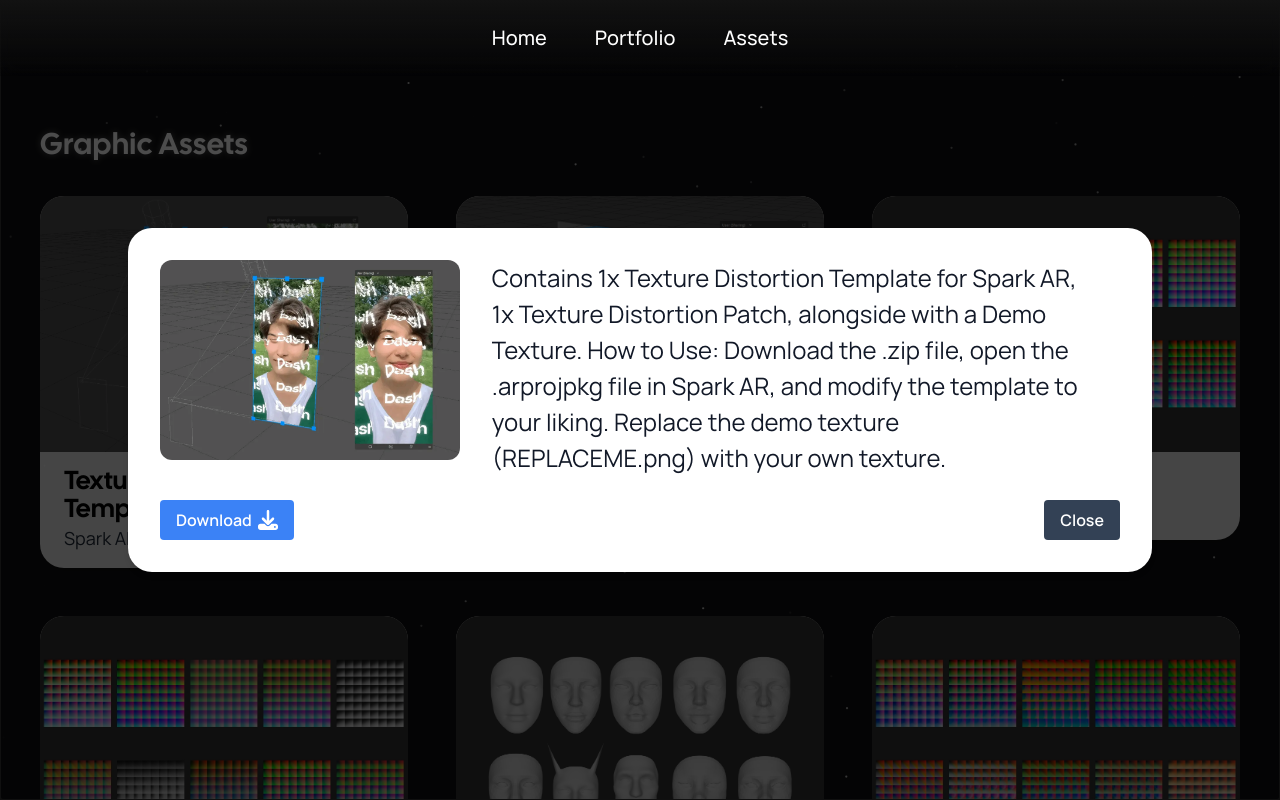
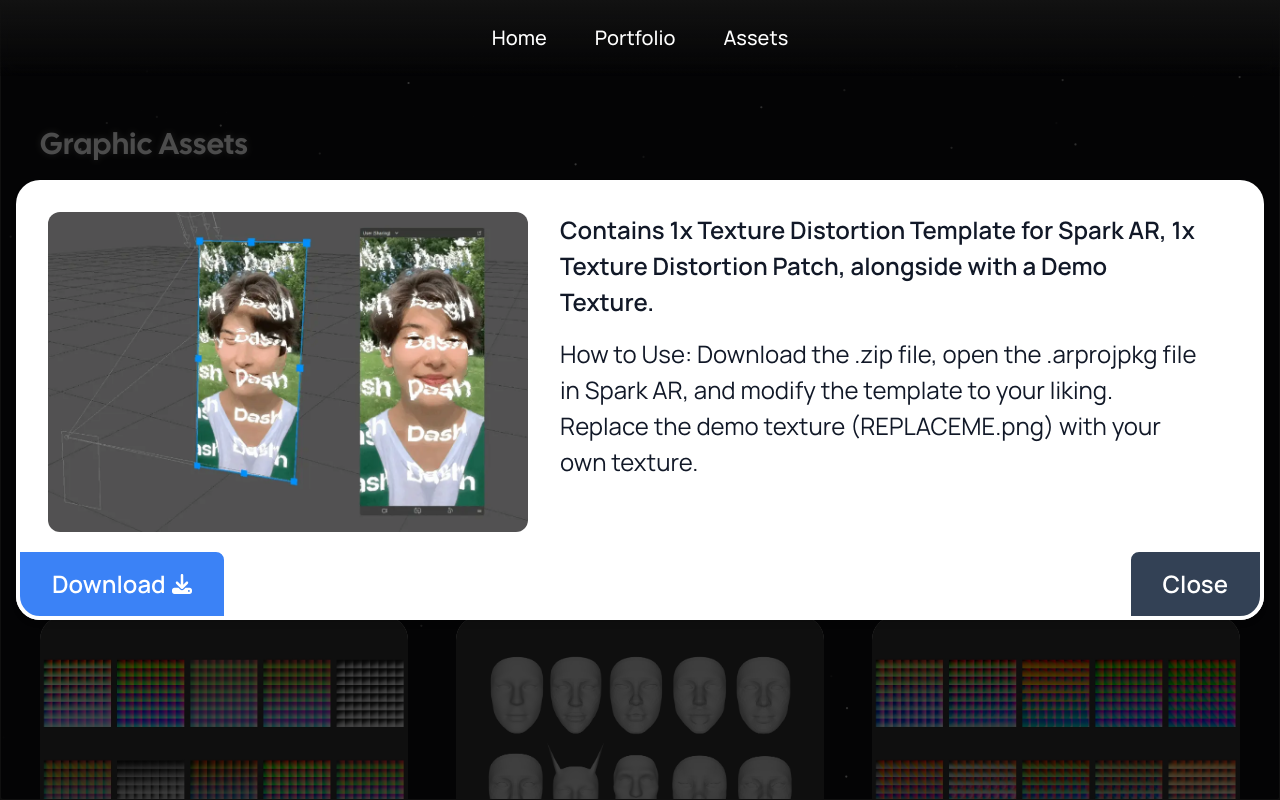
Before and after one commit to xicko/dashnyam, a Next.js app: page /assets in a window 1280 px wide. Both pictures are taken after a click on the element 224 px from the left and 324 px from the top of the page. Shown: the top 800 px of the page. Built offline with nearby package versions, Linux system fonts and the light colour scheme.

Commit message:
separated how to description from fulldescription on assets, changed button styling

```diff
--- a/app/page.tsx
+++ b/app/page.tsx
@@ -4,7 +4,6 @@ import Footer from "@components/Footer";
 import React, { ReactNode } from "react";
 import Customers from "@components/Customers";
 import WorkTogether from "@components/WorkTogether";
-import FaqComponent from "@components/FaqComponent";
 import Hero from "@components/Hero";
 import dynamic from "next/dynamic";
 import AnimatedComponent from "@components/AnimatedComponent";
--- a/pages/assets.tsx
+++ b/pages/assets.tsx
@@ -28,7 +28,8 @@ const GraphicAssetsPage: React.FC = () => {
       fullImg: "/assets/fullimg/texturedistortion.webp",
       shortDescription: "Spark AR Template",
       fullDescription:
-        "Contains 1x Texture Distortion Template for Spark AR, 1x Texture Distortion Patch, alongside with a Demo Texture. How to Use: Download the .zip file, open the .arprojpkg file in Spark AR, and modify the template to your liking. Replace the demo texture (REPLACEME.png) with your own texture.",
+        "Contains 1x Texture Distortion Template for Spark AR, 1x Texture Distortion Patch, alongside with a Demo Texture.",
+      howToUse: "How to Use: Download the .zip file, open the .arprojpkg file in Spark AR, and modify the template to your liking. Replace the demo texture (REPLACEME.png) with your own texture.",
       downloadUrl: "https://dl.dashnyam.com/TextureDistortion-dashnyam.zip",
     },
     {
@@ -38,7 +39,8 @@ const GraphicAssetsPage: React.FC = () => {
       fullImg: "/assets/fullimg/volumetriclight.webp",
       shortDescription: "Spark AR Template",
       fullDescription:
-        "Contains 1x Volumetric Light Template for Spark AR, and three variations of 3D plane model, each having different plane count. How to Use: Download the .zip file, open the .arprojpkg file in Spark AR, and modify the template to your liking. The template includes three plane models with 32, 64, and 128 planes respectively. The quality of the volumetric light is better with more plane count, but comes at a cost of performance lag on low-end devices, therefore 64 planes is recommended.",
+        "Contains 1x Volumetric Light Template for Spark AR, and three variations of 3D plane model, each having different plane count.",
+      howToUse: "How to Use: Download the .zip file, open the .arprojpkg file in Spark AR, and modify the template to your liking. The template includes three plane models with 32, 64, and 128 planes respectively. The quality of the volumetric light is better with more plane count, but comes at a cost of performance lag on low-end devices, therefore 64 planes is recommended.",
       downloadUrl: "https://dl.dashnyam.com/VolumetricLight-dashnyam.zip",
     },
     {
@@ -48,7 +50,8 @@ const GraphicAssetsPage: React.FC = () => {
       fullImg: "/assets/fullimg/lutpack3.webp",
       shortDescription: "Color Look-Up Tables",
       fullDescription:
-        "Contains 1x LUT Template for Spark AR, a shader patch, and 10x Color Look-up Table(LUT) Pack for color grading your AR effect. How to Use: Extract all files and import to your Spark AR project, turn off compression and set texture filtering to none, create a rectangle that is stretched to fit the whole filter, drag the LUT shader and the ColorLUT of your choice into the patch editor, connect your camera texture and ColorLUT to the shader patch, then connect the output to the rectangle material.",
+        "Contains 1x LUT Template for Spark AR, a shader patch, and 10x Color Look-up Table(LUT) Pack for color grading your AR effect.",
+      howToUse: "How to Use: Extract all files and import to your Spark AR project, turn off compression and set texture filtering to none, create a rectangle that is stretched to fit the whole filter, drag the LUT shader and the ColorLUT of your choice into the patch editor, connect your camera texture and ColorLUT to the shader patch, then connect the output to the rectangle material.",
       downloadUrl: "https://dl.dashnyam.com/lutpack3-dashnyam.zip",
     },
     {
@@ -58,7 +61,8 @@ const GraphicAssetsPage: React.FC = () => {
       fullImg: "/assets/fullimg/lutpack2.webp",
       shortDescription: "Color Look-Up Tables",
       fullDescription:
-        "Contains 1x LUT Template for Spark AR, a shader patch, and 10x Color Look-up Table(LUT) Pack for color grading your AR effect. How to Use: Extract all files and import to your Spark AR project, turn off compression and set texture filtering to none, create a rectangle that is stretched to fit the whole filter, drag the LUT shader and the ColorLUT of your choice into the patch editor, connect your camera texture and ColorLUT to the shader patch, then connect the output to the rectangle material.",
+        "Contains 1x LUT Template for Spark AR, a shader patch, and 10x Color Look-up Table(LUT) Pack for color grading your AR effect.",
+      howToUse: "How to Use: Extract all files and import to your Spark AR project, turn off compression and set texture filtering to none, create a rectangle that is stretched to fit the whole filter, drag the LUT shader and the ColorLUT of your choice into the patch editor, connect your camera texture and ColorLUT to the shader patch, then connect the output to the rectangle material.",
       downloadUrl: "https://dl.dashnyam.com/lutpack2-dashnyam.zip",
     },
     {
@@ -68,7 +72,8 @@ const GraphicAssetsPage: React.FC = () => {
       fullImg: "/assets/fullimg/deformationpack1.webp",
       shortDescription: "Deformation 3D Models",
       fullDescription:
-        "Contains 10x 3D Face Deformation Pack for achieving facial structure modifications on your AR effect. How to Use: Extract and import to your Spark AR project, create a face mesh and choose your deformation model from the mesh properties, adjust the slider to your liking. Make sure to apply to all facemeshes.",
+        "Contains 10x 3D Face Deformation Pack for achieving facial structure modifications on your AR effect.",
+      howToUse: "How to Use: Extract and import to your Spark AR project, create a face mesh and choose your deformation model from the mesh properties, adjust the slider to your liking. Make sure to apply to all facemeshes.",
       downloadUrl: "https://dl.dashnyam.com/deformationpack1-dashnyam.zip",
     },
     {
@@ -78,7 +83,8 @@ const GraphicAssetsPage: React.FC = () => {
       fullImg: "/assets/fullimg/lutpack1.webp",
       shortDescription: "Color Look-Up Tables",
       fullDescription:
-        "Contains 1 shader patch and 10x Color Look-up Table(LUT) Pack for color grading your AR effect. How to Use: Extract all files and import to your Spark AR project, turn off compression and set texture filtering to none, create a rectangle that is stretched to fit the whole filter, drag the LUT shader and the ColorLUT of your choice into the patch editor, connect your camera texture and ColorLUT to the shader patch, then connect the output to the rectangle material.",
+        "Contains 1 shader patch and 10x Color Look-up Table(LUT) Pack for color grading your AR effect.",
+      howToUse: "How to Use: Extract all files and import to your Spark AR project, turn off compression and set texture filtering to none, create a rectangle that is stretched to fit the whole filter, drag the LUT shader and the ColorLUT of your choice into the patch editor, connect your camera texture and ColorLUT to the shader patch, then connect the output to the rectangle material.",
       downloadUrl: "https://dl.dashnyam.com/lutpack1-dashnyam.zip",
     },
     {
@@ -88,7 +94,8 @@ const GraphicAssetsPage: React.FC = () => {
       fullImg: "/assets/fullimg/lightningsequence.webp",
       shortDescription: "Animated Image Sequence",
       fullDescription:
-        "Animated Image Sequence Pack from Lightning Halo Filter, contains a zip file with 13 .png files. How to Use: Import assets to Meta Spark Hub, Select all and change the type to Texture Sequence, connect it to an animation sequence and then to your material. Once done, change material blend mode to either Add or Screen.",
+        "Animated Image Sequence Pack from Lightning Halo Filter, contains a zip file with 13 .png files.",
+      howToUse: "How to Use: Import assets to Meta Spark Hub, Select all and change the type to Texture Sequence, connect it to an animation sequence and then to your material. Once done, change material blend mode to either Add or Screen.",
       downloadUrl: "https://dl.dashnyam.com/lightningsequence-dashnyam.zip",
     },
 
@@ -105,6 +112,7 @@ const GraphicAssetsPage: React.FC = () => {
     fullImg: string;
     shortDescription: string;
     fullDescription: string;
+    howToUse: string;
     downloadUrl: string;
   } | null>(null);
 
@@ -116,6 +124,7 @@ const GraphicAssetsPage: React.FC = () => {
     fullImg: string;
     shortDescription: string;
     fullDescription: string;
+    howToUse: string;
     downloadUrl: string;
   }) => {
     setSelectedAsset(asset);
@@ -179,37 +188,43 @@ const GraphicAssetsPage: React.FC = () => {
         <Modal
           isOpen={modalIsOpen}
           onRequestClose={closeModal}
-          className="fixed inset-0 flex items-center justify-center z-50 font-[Manrope]"
+          className="fixed inset-0 flex items-center justify-center z-[999] font-[Manrope]"
           overlayClassName="fixed inset-0 bg-black bg-opacity-70 transition-opacity ease duration-300"
         >
           {selectedAsset && (
-            <div className="bg-white p-8 rounded-3xl shadow-md md:max-w-screen-lg md:max-h-[800px] max-w-md mx-4 overflow-hidden">
+            <div className="bg-white px-8 py-8 rounded-3xl shadow-md md:max-w-screen-xl md:max-h-[800px] max-w-md mx-4 overflow-y-visible">
               <div className="flex flex-col h-full max-h-[70vh]">
-                <div className="flex md:flex-row flex-col overflow-y-auto">
+                <div className="flex md:flex-row flex-col overflow-y-auto overscroll-auto">
                   <h2 hidden>{selectedAsset.title}</h2>
 
                   <img
                     src={selectedAsset.fullImg}
                     alt={selectedAsset.title}
                     draggable={false}
-                    className="mb-4 rounded-xl md:w-[300px] md:h-[200px]"
+                    className="mb-4 rounded-xl md:w-[480px] md:h-fit"
                   />
 
-                  <p className="text-gray-900 mb-4 md:mx-8 md:text-[24px]">
-                    {selectedAsset.fullDescription}
-                  </p>
+                  <div className='flex flex-col'>
+                    <p className="text-gray-900 font-semibold mb-4 md:mx-8 md:text-[24px]">
+                      {selectedAsset.fullDescription}
+                    </p>
+
+                    <p className="text-gray-900 mb-4 md:mx-8 md:text-[24px]">
+                      {selectedAsset.howToUse}
+                    </p>
+                  </div>
                 </div>
 
-                <div className="flex justify-between mt-2">
-                  <a download href={selectedAsset.downloadUrl}>
-                    <button className="flex items-center space-x-[6px] w-fit bg-blue-500 hover:bg-blue-700 transition duration-500 ease text-white font-semibold py-2 px-4 rounded">
+                <div className="flex justify-between mt-0">
+                  <a download className='' href={selectedAsset.downloadUrl}>
+                    <button className="flex items-center md:text-2xl -ml-8 -mb-8 space-x-[6px] w-fit md:border-[4px] border-[0px] border-white bg-blue-500 hover:bg-blue-700 transition duration-500 ease text-white font-semibold md:py-4 py-3 md:px-8 px-6 rounded-[0px_12px_0px_24px]">
                       <span>Download</span>
                       <svg xmlns="http://www.w3.org/2000/svg" width={20} height={22} fill="white" viewBox="0 0 512 512"><path d="M288 32c0-17.7-14.3-32-32-32s-32 14.3-32 32V274.7l-73.4-73.4c-12.5-12.5-32.8-12.5-45.3 0s-12.5 32.8 0 45.3l128 128c12.5 12.5 32.8 12.5 45.3 0l128-128c12.5-12.5 12.5-32.8 0-45.3s-32.8-12.5-45.3 0L288 274.7V32zM64 352c-35.3 0-64 28.7-64 64v32c0 35.3 28.7 64 64 64H448c35.3 0 64-28.7 64-64V416c0-35.3-28.7-64-64-64H346.5l-45.3 45.3c-25 25-65.5 25-90.5 0L165.5 352H64zm368 56a24 24 0 1 1 0 48 24 24 0 1 1 0-48z"/></svg>
                     </button>
                   </a>
 
                   <button
-                    className="bg-slate-700 hover:bg-slate-900 transition duration-500 ease text-white font-semibold py-2 px-4 rounded"
+                    className="bg-slate-700 hover:bg-slate-900 md:text-2xl -mr-8 -mb-8 md:border-[4px] border-[0px] border-white transition duration-500 ease text-white font-semibold md:py-4 py-3 md:px-8 px-6 rounded-[12px_0px_24px_0px]"
                     onClick={closeModal}
                   >
                     Close
```
